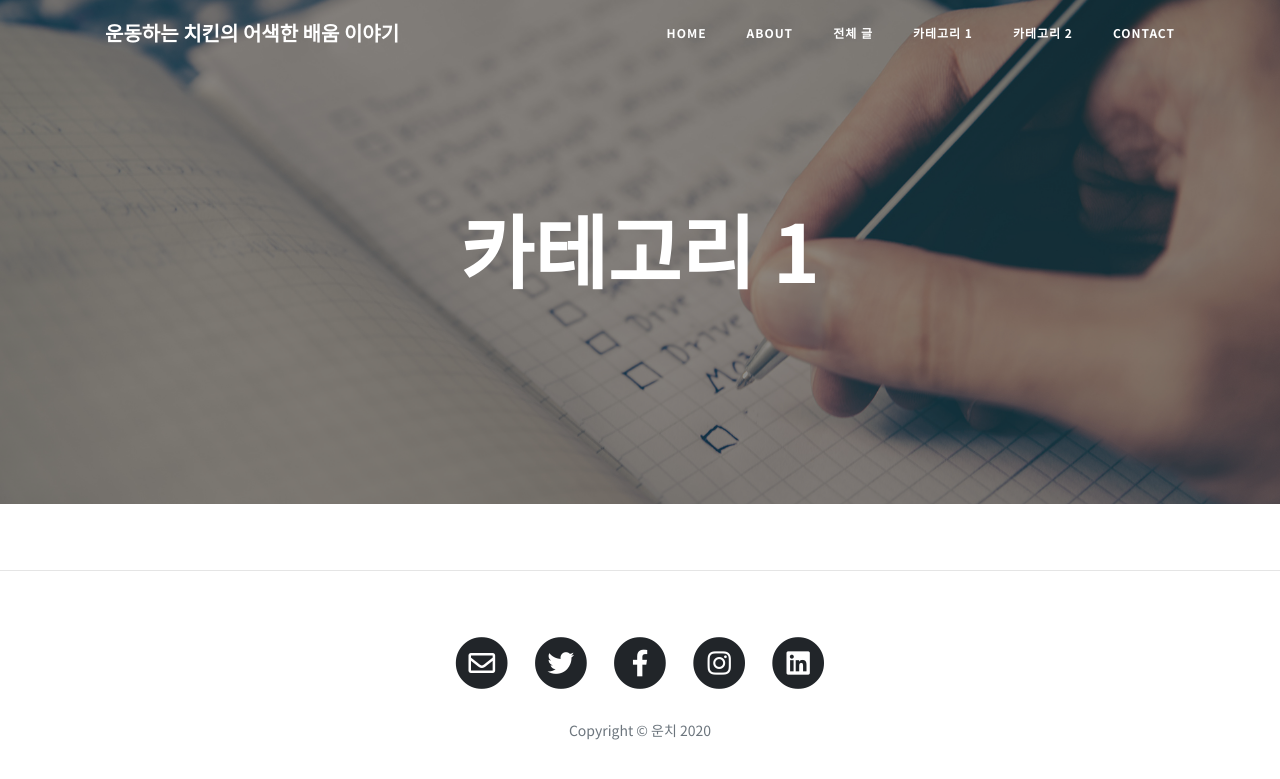
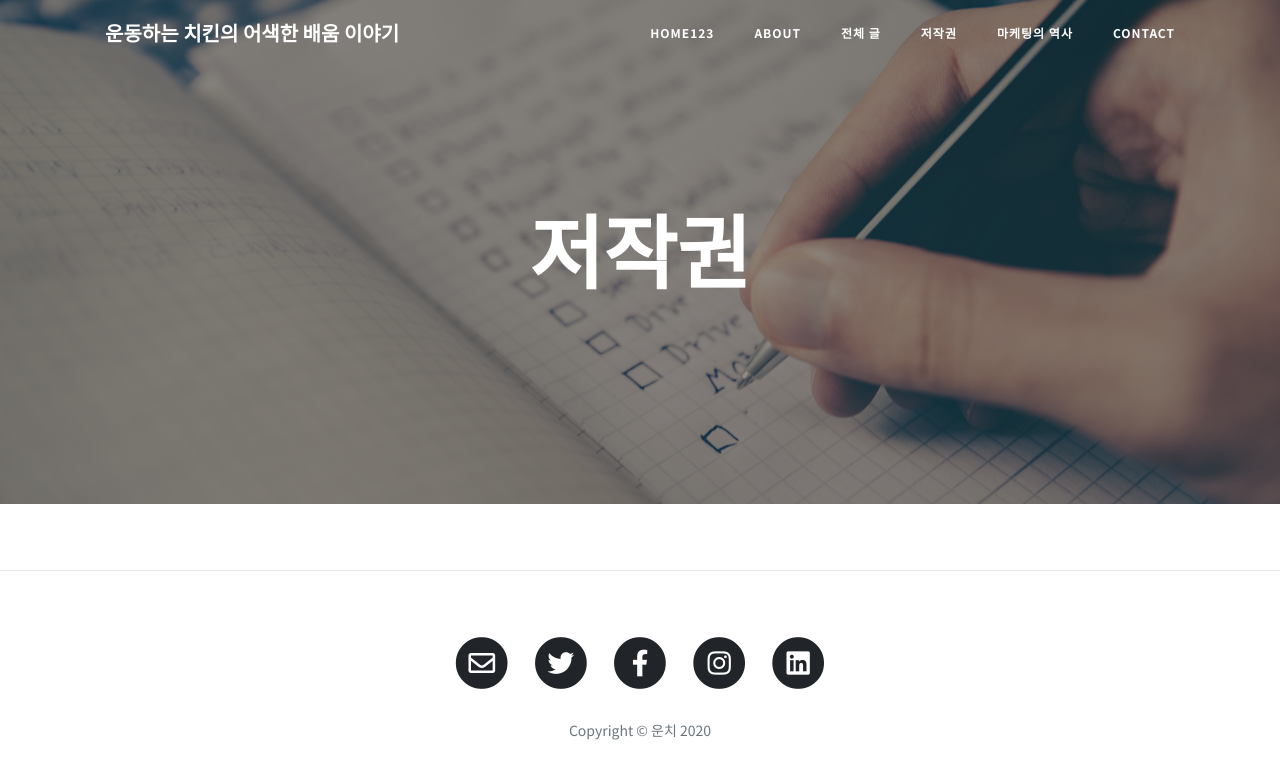
Before and after one commit to JangGwihan/blog-unchi, a Jekyll site: the page built from category/1.html, in a window 1280 px wide. Shown: the top 779 px of the page. Built offline with Jekyll 4.4.1, drawn with Linux system fonts in a browser that asks for light colours.

Commit message:
카테고리 변경 테스트
카테고리 변경 테스트

```diff
--- a/_includes/navbar.html
+++ b/_includes/navbar.html
@@ -9,7 +9,7 @@
     <div class="collapse navbar-collapse" id="navbarResponsive">
       <ul class="navbar-nav ml-auto">
         <li class="nav-item">
-          <a class="nav-link" href="{{"/" | relative_url }}">Home</a>
+          <a class="nav-link" href="{{"/" | relative_url }}">Home123</a>
         </li>
         <li class="nav-item">
           <a class="nav-link" href="{{"/about" | relative_url }}">About</a>
@@ -18,10 +18,10 @@
           <a class="nav-link" href="{{ "/posts" | relative_url }}">전체 글</a>
         </li>
         <li class="nav-item">
-          <a class="nav-link" href="{{ "/category/1" | relative_url }}">카테고리 1</a>
+          <a class="nav-link" href="{{ "/copyright/1" | relative_url }}">저작권</a>
         </li>
         <li class="nav-item">
-          <a class="nav-link" href="{{ "/category/2" | relative_url }}">카테고리 2</a>
+          <a class="nav-link" href="{{ "/category/2" | relative_url }}">마케팅의 역사</a>
         </li>
         <li class="nav-item">
           <a class="nav-link" href="{{"/contact" | relative_url }}">Contact</a>
--- a/category/1.html
+++ b/category/1.html
@@ -1,22 +1,22 @@
 ---
 layout: page
-title: 카테고리 1
-permalink: /category/1/
+title: 저작권
+permalink: /copyright/1/
 background: '/img/bg-post.jpg'
 ---
 
-	{% for post in site.categories.category-1 %}
+	{% for post in site.categories.copyright-1 %}
 
 	<article class="post-preview">
 	  <a href="{{ post.url | prepend: site.baseurl | replace: '//', '/' }}">
 	    {% if post.feature %}
 	      <img class="post-feature" src="{{ post.feature }}" alt="">
 	    {% endif %}
-	    <h2 class="post-title">{{ post.title }}</h2>
+	    <h2 class="post-title">{{ post.title }}타이틀</h2>
 	    {% if post.description %}
-	    <h4 class="post-subtitle">{{ post.description }}</h4>
+	    <h4 class="post-subtitle">{{ post.description }}서브타이틀1</h4>
 	    {% else %}
-	    <h4 class="post-subtitle">{{ post.excerpt | strip_html | truncatewords: 15 }}</h4>
+	    <h4 class="post-subtitle">{{ post.excerpt | strip_html | truncatewords: 15 }}서브타이틀2</h4>
 	    {% endif %}
 	  </a>
 	  <p class="post-meta">
--- a/category/2.html
+++ b/category/2.html
@@ -1,6 +1,6 @@
 ---
 layout: page
-title: 카테고리 2
+title: 마케팅의 역사
 permalink: /category/2/
 background: '/img/bg-post.jpg'
 ---
```
Also changed, not shown: _layouts/post.html (line endings or trailing spaces).
